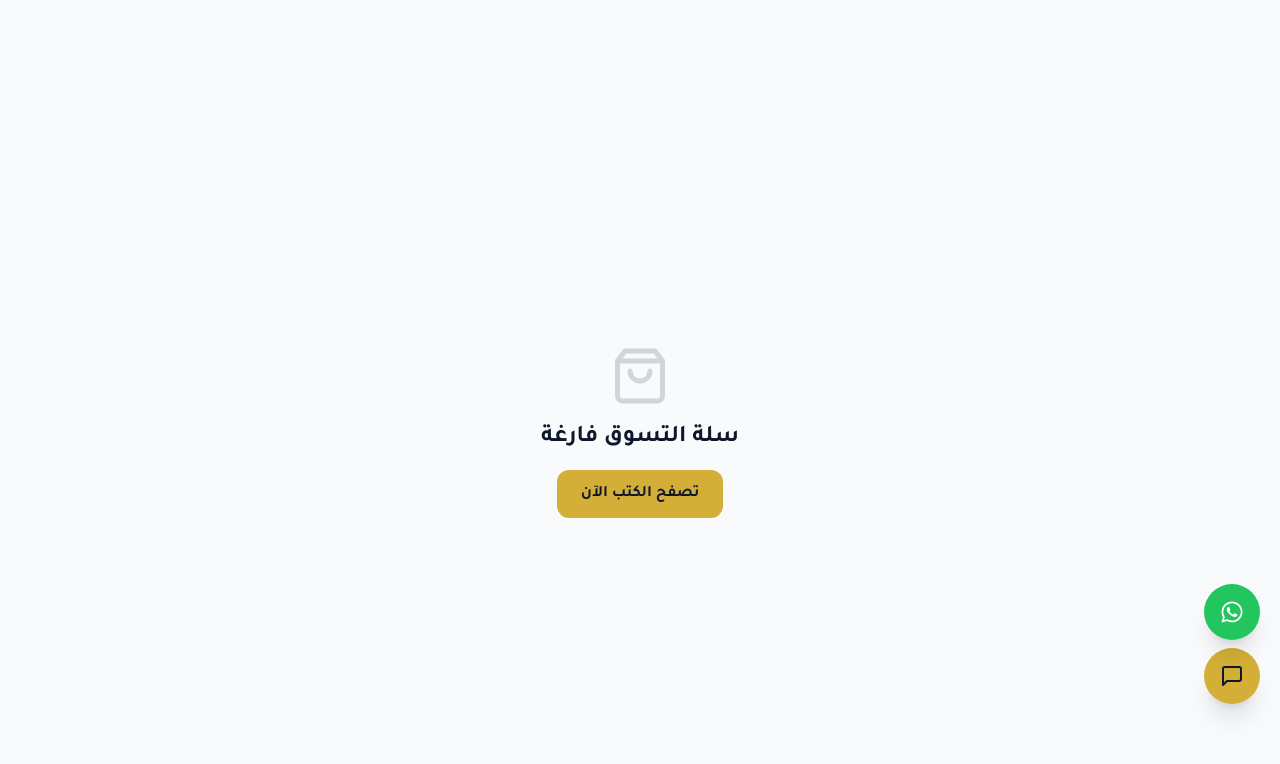
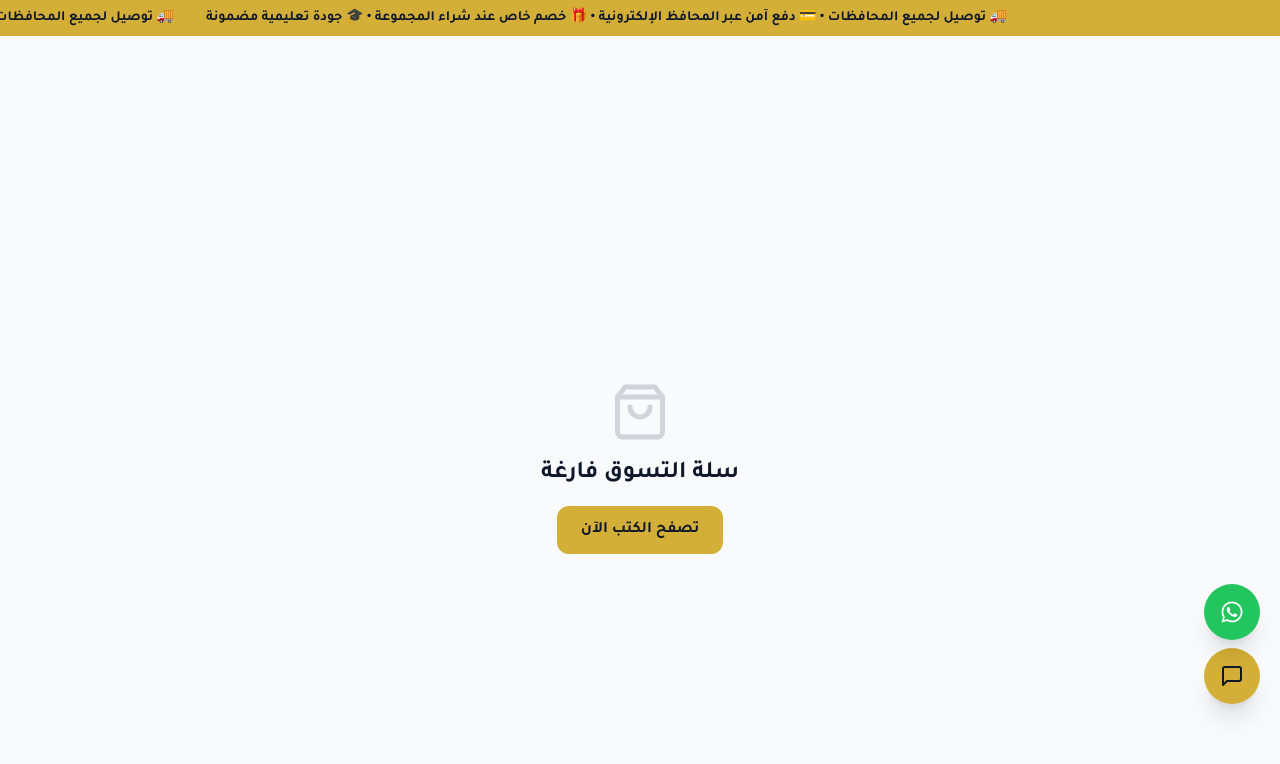
Before and after one commit to salahalbzali/salah-plus, a Next.js app: page /cart in a window 1280 px wide. Shown: the top 764 px of the page. Built offline with nearby package versions, Linux system fonts and the light colour scheme.

Commit message:
Integrate Marquee component and update providers
Added Marquee component for a scrolling banner at the top of the page.

```diff
--- a/app/layout.tsx
+++ b/app/layout.tsx
@@ -8,7 +8,8 @@ import ScrollToTop from "@/components/ScrollToTop";
 import MobileBottomNav from "@/components/MobileBottomNav";
 import Schema from "./schema";
 import { CartProvider } from "@/lib/CartContext";
-import { CurrencyProvider } from "@/lib/CurrencyContext"; // 👈 إضافة نظام العملات
+import { CurrencyProvider } from "@/lib/CurrencyContext";
+import Marquee from "@/components/Marquee"; // 👈 استيراد شريط العروض
 
 export const metadata: Metadata = {
   title: "صلاح بلس | تصميم جرافيكي وهوية بصرية احترافية في اليمن",
@@ -117,13 +118,16 @@ export default function RootLayout({
       </head>
       <body>
         <Schema />
+
+        {/* 👈 شريط العروض المتحرك في أعلى الصفحة */}
+        <Marquee />
+
         <ThemeProvider
           attribute="class"
           defaultTheme="system"
           enableSystem
           disableTransitionOnChange
         >
-          {/* 👈 تم تغليف الموقع بـ CurrencyProvider و CartProvider */}
           <CurrencyProvider>
             <CartProvider>
               {children}
```
